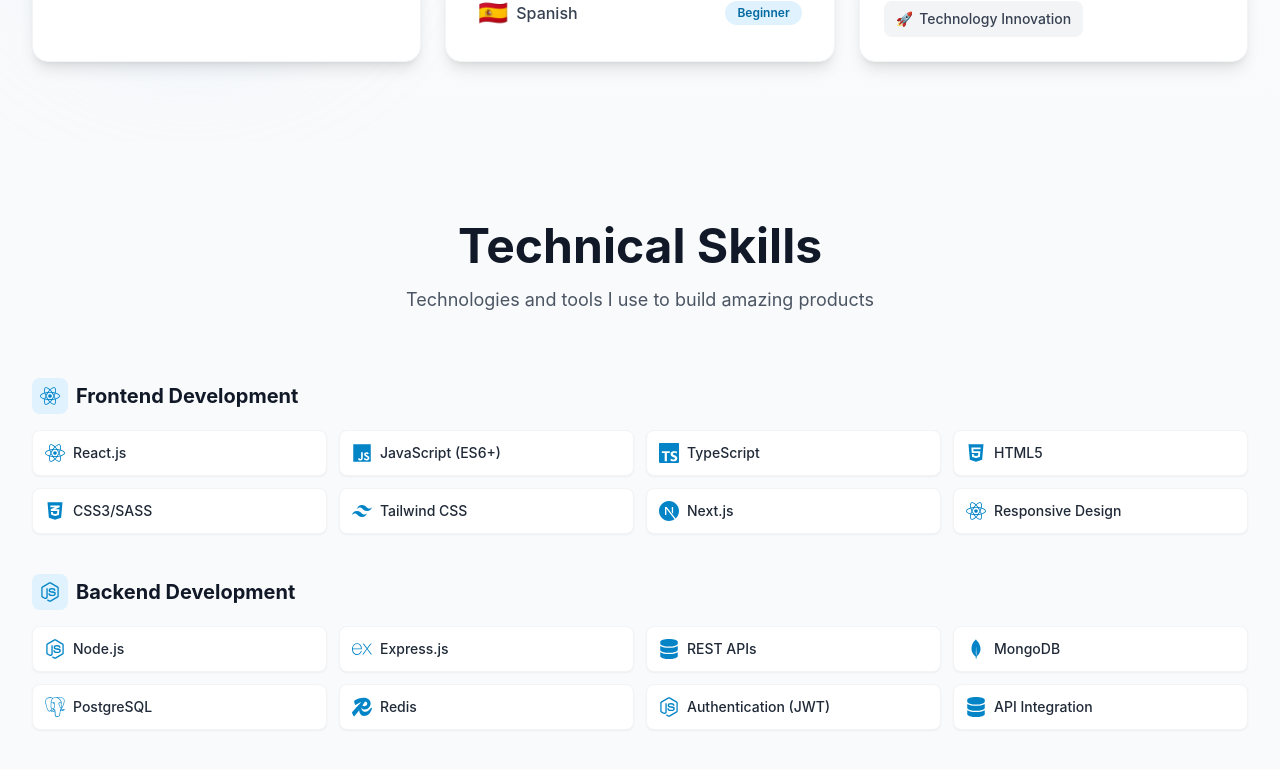
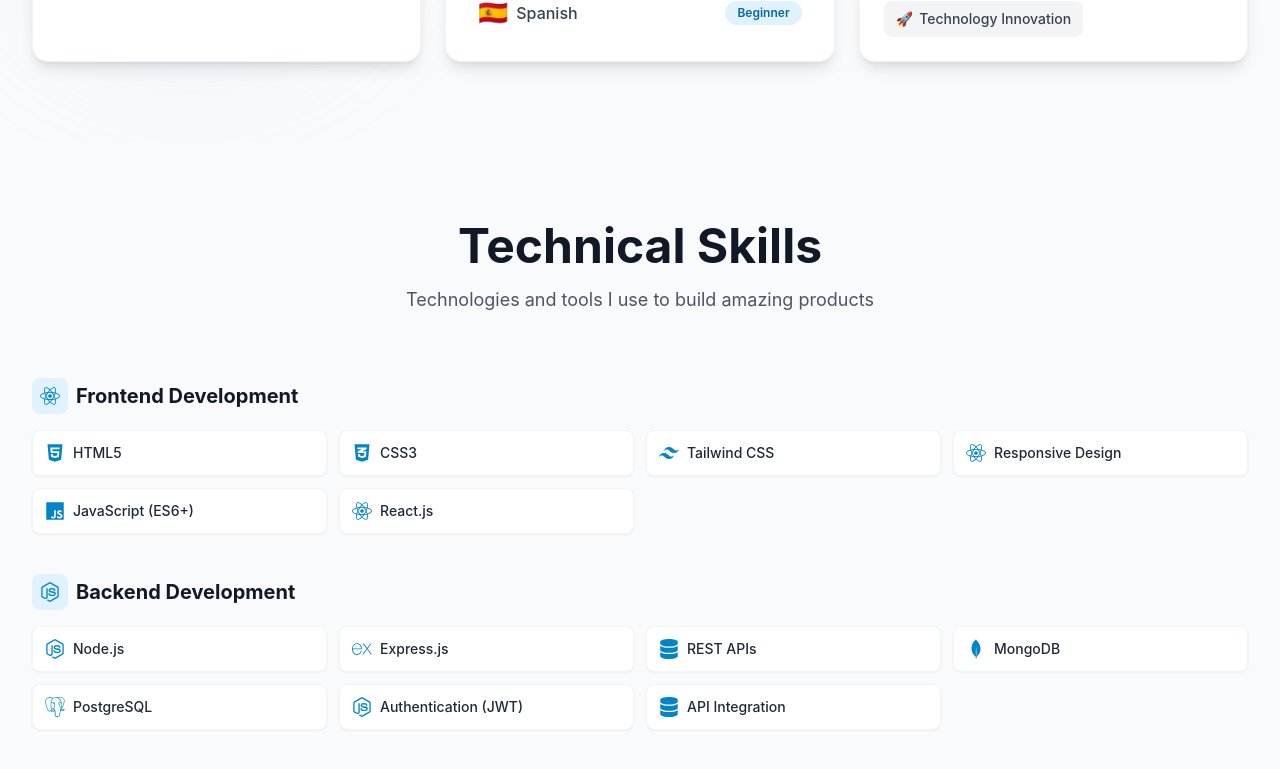
Before and after one commit to JoshuaIgho/My-portfolio, a React (Vite) app: page / in a window 1280 px wide. Shown: the part 1992-2761 px from the top of the page. Built offline with nearby package versions, Linux system fonts and the light colour scheme.

Commit message:
Fixed downnload cv link

```diff
--- a/src/components/sections/Contact.jsx
+++ b/src/components/sections/Contact.jsx
@@ -89,12 +89,6 @@
       href: 'https://github.com/JoshuaIgho',
       color: 'from-gray-600 to-gray-800'
     },
-    {
-      icon: FaMapMarkerAlt,
-      title: 'Location',
-      value: 'Lagos, Nigeria',
-      color: 'from-green-500 to-emerald-500'
-    }
   ];
 
   return (
@@ -336,21 +330,6 @@
                 </motion.a>
               ))}
             </div>
-
-            {/* Quick Response */}
-            <div className="bg-yellow-50 dark:bg-yellow-900/20 border-2 border-yellow-200 dark:border-yellow-800 rounded-xl p-4">
-              <div className="flex items-start gap-3">
-                <span className="text-2xl">⚡</span>
-                <div>
-                  <p className="font-semibold text-yellow-900 dark:text-yellow-200 mb-1">
-                    Quick Response
-                  </p>
-                  <p className="text-sm text-yellow-800 dark:text-yellow-300">
-                    I typically respond within 24 hours during business days.
-                  </p>
-                </div>
-              </div>
-            </div>
           </motion.div>
         </div>
       </div>
--- a/src/components/sections/Hero.jsx
+++ b/src/components/sections/Hero.jsx
@@ -1,5 +1,12 @@
-import { FaGithub, FaLinkedin, FaEnvelope, FaDownload, FaCode, FaRocket } from 'react-icons/fa';
-import { motion } from 'framer-motion';
+import {
+  FaGithub,
+  FaLinkedin,
+  FaEnvelope,
+  FaDownload,
+  FaCode,
+  FaRocket,
+} from "react-icons/fa";
+import { motion } from "framer-motion";
 
 const Hero = () => {
   // Floating animation for tech icons
@@ -8,15 +15,15 @@
     transition: {
       duration: 3,
       repeat: Infinity,
-      ease: "easeInOut"
-    }
+      ease: "easeInOut",
+    },
   };
 
   const techStack = [
-    { name: 'React', color: '#61DAFB', symbol: '⚛️' },
-    { name: 'Node.js', color: '#339933', symbol: '🟢' },
-    { name: 'MongoDB', color: '#47A248', symbol: '🍃' },
-    { name: 'TypeScript', color: '#3178C6', symbol: '📘' },
+    { name: "React", color: "#61DAFB", symbol: "⚛️" },
+    { name: "Node.js", color: "#339933", symbol: "🟢" },
+    { name: "Postgres", color: "#47A248", symbol: "🐘" },
+    { name: "Javascript", color: "#3178C6", symbol: "📘" },
   ];
 
   return (
@@ -32,7 +39,7 @@
           transition={{
             duration: 8,
             repeat: Infinity,
-            ease: "easeInOut"
+            ease: "easeInOut",
           }}
           className="absolute top-20 left-10 w-72 h-72 bg-primary-400 rounded-full blur-3xl"
         />
@@ -44,7 +51,7 @@
           transition={{
             duration: 10,
             repeat: Infinity,
-            ease: "easeInOut"
+            ease: "easeInOut",
           }}
           className="absolute bottom-20 right-10 w-96 h-96 bg-blue-400 rounded-full blur-3xl"
         />
@@ -56,7 +63,7 @@
           transition={{
             duration: 7,
             repeat: Infinity,
-            ease: "easeInOut"
+            ease: "easeInOut",
           }}
           className="absolute top-1/2 left-1/2 -translate-x-1/2 -translate-y-1/2 w-80 h-80 bg-purple-400 rounded-full blur-3xl"
         />
@@ -74,7 +81,7 @@
               duration: 5 + index,
               repeat: Infinity,
               ease: "easeInOut",
-              delay: index * 0.5
+              delay: index * 0.5,
             }}
             className="absolute text-4xl opacity-20 dark:opacity-10"
             style={{
@@ -128,7 +135,8 @@
                   Certified Full-Stack Developer
                 </p>
                 <div className="flex flex-wrap justify-center lg:justify-start gap-2 text-sm">
-                  {['React', 'Node.js', 'TypeScript', 'MongoDB'].map((tech, index) => (
+                  {["React", "Node.js", "Javascript", "Postgres"].map(
+                    (tech, index) => (
                       <motion.span
                         key={tech}
                         initial={{ opacity: 0, x: -20 }}
@@ -138,7 +146,8 @@
                       >
                         {tech}
                       </motion.span>
-                  ))}
+                    ),
+                  )}
                 </div>
               </div>
 
@@ -150,7 +159,8 @@
                 className="text-base sm:text-lg text-gray-600 dark:text-gray-400 max-w-2xl mx-auto lg:mx-0 mb-8"
               >
                 Building scalable web applications with modern technologies.
-                Passionate about creating seamless user experiences and robust backend systems.
+                Passionate about creating seamless user experiences and robust
+                backend systems.
               </motion.p>
             </motion.div>
 
@@ -173,8 +183,8 @@
               </a>
 
               <a
-                href="https://1drv.ms/w/c/c8d5c89dc81fe9ea/IQB_w7zIhjxJQ7V5ItxlKFVsAYZItq-4zkJy5HSBSbuBHpA?e=8VXFWu"
-                download
+                href="/resume.pdf"
+                download="Joshua_Igho_Resume.pdf"
                 className="group px-8 py-4 border-2 border-primary-600 dark:border-primary-500 text-primary-600 dark:text-primary-400 font-semibold rounded-xl hover:bg-primary-50 dark:hover:bg-primary-900/20 transition-all flex items-center gap-2 shadow-md hover:shadow-lg"
               >
                 <FaDownload className="group-hover:translate-y-1 transition-transform" />
@@ -190,15 +200,34 @@
               className="flex justify-center lg:justify-start gap-4"
             >
               {[
-                { icon: FaGithub, href: 'https://github.com/JoshuaIgho', label: 'GitHub', color: 'hover:text-gray-900 dark:hover:text-white' },
-                { icon: FaLinkedin, href: 'https://www.linkedin.com/in/igho-joshua-b93a92289/', label: 'LinkedIn', color: 'hover:text-blue-600' },
-                { icon: FaEnvelope, href: 'mailto:joshuaalex822@gmail.com', label: 'Email', color: 'hover:text-red-600' }
+                {
+                  icon: FaGithub,
+                  href: "https://github.com/JoshuaIgho",
+                  label: "GitHub",
+                  color: "hover:text-gray-900 dark:hover:text-white",
+                },
+                {
+                  icon: FaLinkedin,
+                  href: "https://www.linkedin.com/in/joshtechbuild/",
+                  label: "LinkedIn",
+                  color: "hover:text-blue-600",
+                },
+                {
+                  icon: FaEnvelope,
+                  href: "mailto:joshuaalex822@gmail.com",
+                  label: "Email",
+                  color: "hover:text-red-600",
+                },
               ].map((social, index) => (
                 <motion.a
                   key={social.label}
                   href={social.href}
-                  target={social.href.startsWith('http') ? '_blank' : undefined}
-                  rel={social.href.startsWith('http') ? 'noopener noreferrer' : undefined}
+                  target={social.href.startsWith("http") ? "_blank" : undefined}
+                  rel={
+                    social.href.startsWith("http")
+                      ? "noopener noreferrer"
+                      : undefined
+                  }
                   whileHover={{ scale: 1.1, y: -5 }}
                   whileTap={{ scale: 0.95 }}
                   className={`w-12 h-12 flex items-center justify-center bg-white dark:bg-gray-800 rounded-xl shadow-md hover:shadow-xl transition-all text-gray-600 dark:text-gray-400 ${social.color} border border-gray-200 dark:border-gray-700`}
@@ -238,7 +267,10 @@
                     transition={{ duration: 0.5, delay: 0.8 }}
                     className="text-purple-600 dark:text-purple-400"
                   >
-                    <span className="text-blue-600 dark:text-blue-400">const</span> developer = {'{'}
+                    <span className="text-blue-600 dark:text-blue-400">
+                      const
+                    </span>{" "}
+                    developer = {"{"}
                   </motion.div>
 
                   <motion.div
@@ -247,7 +279,11 @@
                     transition={{ duration: 0.5, delay: 0.9 }}
                     className="pl-4 text-gray-700 dark:text-gray-300"
                   >
-                    name: <span className="text-green-600 dark:text-green-400">'Joshua Igho'</span>,
+                    name:{" "}
+                    <span className="text-green-600 dark:text-green-400">
+                      'Joshua Igho'
+                    </span>
+                    ,
                   </motion.div>
 
                   <motion.div
@@ -256,7 +292,11 @@
                     transition={{ duration: 0.5, delay: 1.0 }}
                     className="pl-4 text-gray-700 dark:text-gray-300"
                   >
-                    skills: <span className="text-orange-600 dark:text-orange-400">['React', 'Node.js']</span>,
+                    skills:{" "}
+                    <span className="text-orange-600 dark:text-orange-400">
+                      ['React', 'Node.js']
+                    </span>
+                    ,
                   </motion.div>
 
                   <motion.div
@@ -265,7 +305,11 @@
                     transition={{ duration: 0.5, delay: 1.1 }}
                     className="pl-4 text-gray-700 dark:text-gray-300"
                   >
-                    passion: <span className="text-green-600 dark:text-green-400">'Building amazing apps'</span>,
+                    passion:{" "}
+                    <span className="text-green-600 dark:text-green-400">
+                      'Building amazing apps'
+                    </span>
+                    ,
                   </motion.div>
 
                   <motion.div
@@ -274,7 +318,7 @@
                     transition={{ duration: 0.5, delay: 1.2 }}
                     className="text-purple-600 dark:text-purple-400"
                   >
-                    {'};'}
+                    {"};"}
                   </motion.div>
                 </div>
 
@@ -297,8 +341,8 @@
                     duration: 4,
                     repeat: Infinity,
                     ease: "easeInOut",
-                    delay: 1
-                  }
+                    delay: 1,
+                  },
                 }}
                 className="absolute -bottom-4 -left-4 bg-white dark:bg-gray-800 rounded-xl shadow-xl p-4 border border-gray-200 dark:border-gray-700"
               >
@@ -326,8 +370,18 @@
             className="flex flex-col items-center gap-2 text-gray-600 dark:text-gray-400"
           >
             <span className="text-xs font-medium">Scroll Down</span>
-            <svg className="w-6 h-6" fill="none" stroke="currentColor" viewBox="0 0 24 24">
-              <path strokeLinecap="round" strokeLinejoin="round" strokeWidth={2} d="M19 14l-7 7m0 0l-7-7m7 7V3" />
+            <svg
+              className="w-6 h-6"
+              fill="none"
+              stroke="currentColor"
+              viewBox="0 0 24 24"
+            >
+              <path
+                strokeLinecap="round"
+                strokeLinejoin="round"
+                strokeWidth={2}
+                d="M19 14l-7 7m0 0l-7-7m7 7V3"
+              />
             </svg>
           </motion.div>
         </motion.div>
--- a/src/components/sections/Skills.jsx
+++ b/src/components/sections/Skills.jsx
@@ -22,14 +22,12 @@
       icon: FaReact,
       color: "blue",
       skills: [
+        { name: 'HTML5', icon: FaHtml5 },
+        { name: 'CSS3', icon: FaCss3Alt },
+        { name: 'Tailwind CSS', icon: SiTailwindcss },
+        { name: 'Responsive Design', icon: FaReact },
+        { name: 'JavaScript (ES6+)', icon: FaJs },
         { name: 'React.js', icon: FaReact },
-        { name: 'JavaScript (ES6+)', icon: FaJs },
-        { name: 'TypeScript', icon: SiTypescript },
-        { name: 'HTML5', icon: FaHtml5 },
-        { name: 'CSS3/SASS', icon: FaCss3Alt },
-        { name: 'Tailwind CSS', icon: SiTailwindcss },
-        { name: 'Next.js', icon: SiNextdotjs },
-        { name: 'Responsive Design', icon: FaReact }
       ]
     },
     backend: {
@@ -42,7 +40,6 @@
         { name: 'REST APIs', icon: FaDatabase },
         { name: 'MongoDB', icon: SiMongodb },
         { name: 'PostgreSQL', icon: SiPostgresql },
-        { name: 'Redis', icon: SiRedis },
         { name: 'Authentication (JWT)', icon: FaNodeJs },
         { name: 'API Integration', icon: FaDatabase }
       ]
@@ -53,21 +50,17 @@
       color: "purple",
       skills: [
         { name: 'Git & GitHub', icon: FaGithub },
-        { name: 'Docker', icon: FaDocker },
-        { name: 'AWS', icon: FaAws },
         { name: 'Vercel', icon: SiVercel },
         { name: 'VS Code', icon: FaCode },
         { name: 'Postman', icon: FaDatabase },
-        { name: 'Linux/Unix', icon: FaPython },
-        { name: 'CI/CD', icon: FaGithub }
       ]
     }
   };
 
   const additionalSkills = [
     'REST APIs', 'GraphQL', 'JWT Authentication', 'OAuth', 'Stripe Integration',
-    'Payment Gateways', 'Responsive Design', 'Agile/Scrum', 'Git Version Control',
-    'CI/CD Pipelines', 'Unit Testing', 'SEO Optimization', 'Web Performance',
+    'Payment Gateways', 'Responsive Design', 'Git Version Control',
+     'Unit Testing', 'SEO Optimization', 'Web Performance',
     'Accessibility (WCAG)', 'Web Security', 'Database Design'
   ];
 
--- a/src/data/certifications.js
+++ b/src/data/certifications.js
@@ -17,6 +17,14 @@
   },
   {
     id: 3,
+    title: 'Javascript Algorithms and Data Structure',
+    issuer: 'freecodecamp ',
+    date: '2025',
+    image: new URL('../assets/Certificate.png', import.meta.url).href,
+    verifyUrl: 'https://www.freecodecamp.org/certification/warri/javascript-algorithms-and-data-structure-v8'
+  },
+  {
+    id: 4,
     title: 'Digital Skills: Artificial Intelligence',
     issuer: 'FutureLearn - Accenture',
     date: '2025',
--- a/src/data/skills.js
+++ b/src/data/skills.js
@@ -9,7 +9,7 @@
   backend: [
     { name: 'Node.js', level: 90, icon: 'FaNodeJs' },
     { name: 'Express', level: 90, icon: 'SiExpress' },
-    { name: 'MongoDB', level: 85, icon: 'SiMongodb' },
+    { name: 'Postgres', level: 85, icon: 'SiMongodb' },
     { name: 'PostgreSQL', level: 80, icon: 'SiPostgresql' },
     { name: 'REST APIs', level: 90, icon: 'FaServer' }
   ],
```
Also changed, not shown: src/assets/Certificate.png (added), 1 other file (tests, documents, lock files or other folders). Lines whose indentation alone changed are shown as unchanged.
